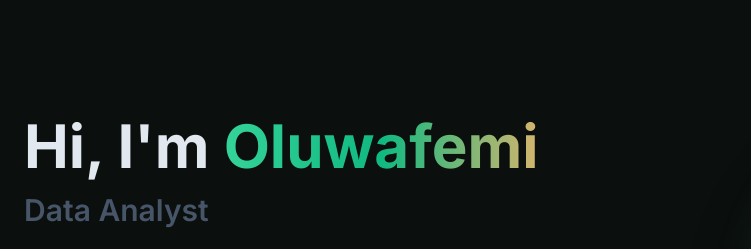
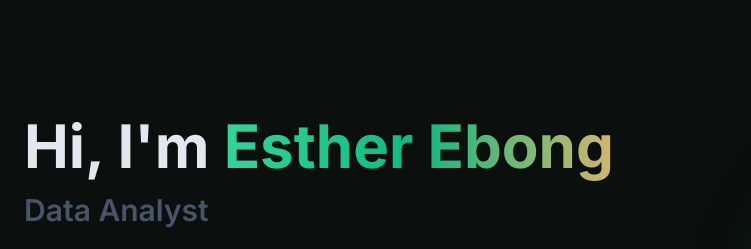
Before and after one commit to estheranthony773-maker/estheranthony773-maker.github.io, a plain HTML site: page index.html in a window 1280 px wide. Shown: the part 137-386 px from the top of the page, 0-751 px from the left. Drawn offline with nearby package versions, Linux system fonts and the light colour scheme.

Commit message:
Update index.html

```diff
--- a/index.html
+++ b/index.html
@@ -550,7 +550,7 @@
     <section id="home" class="min-h-screen flex items-center pt-20">
         <div class="container mx-auto px-6 flex flex-col md:flex-row items-center justify-between">
             <div class="md:w-1/2 mb-12 md:mb-0">
-                <h1 class="text-4xl md:text-6xl font-bold mb-4">Hi, I'm <span class="gradient-text">Oluwafemi</span></h1>
+                <h1 class="text-4xl md:text-6xl font-bold mb-4">Hi, I'm <span class="gradient-text">Esther Ebong</span></h1>
                 <h2 class="text-2xl md:text-3xl font-semibold mb-6 text-slate-600">Data Analyst</h2>
                 <p class="text-lg mb-8 text-slate-400 max-w-lg">
                     I specialize in turning data into actionable insights. With expertise in Python, SQL, and data visualization tools, I help businesses make informed decisions.
```
